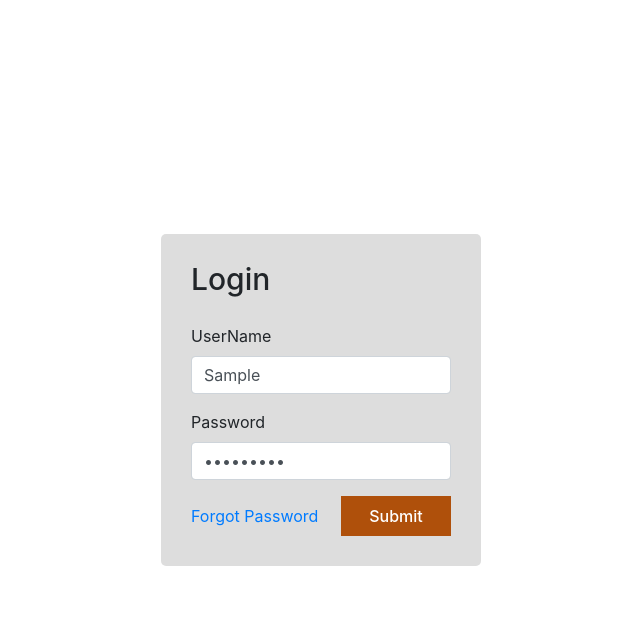
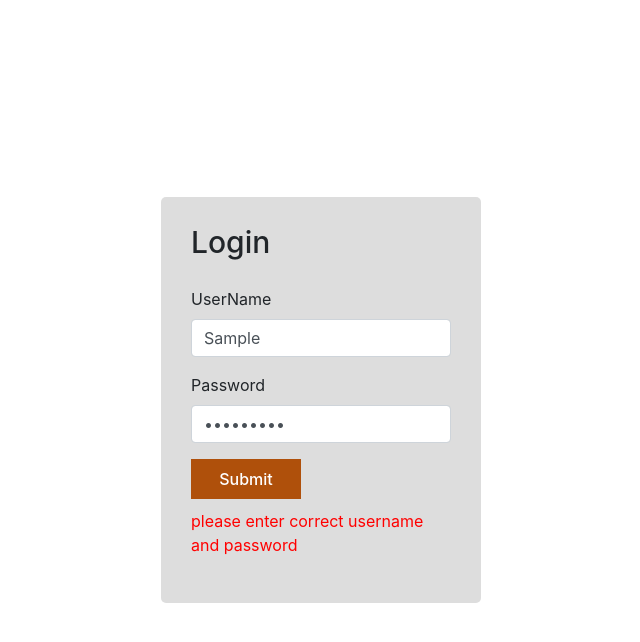
Before and after one commit to rushilogicrays/pokerstar, a React (Create React App) app: page / in a window 1280 px wide. Both pictures are taken after typing "Sample", "Sample123" into the empty fields and a click on the button "Submit". Shown: the top 642 px of the page, without its empty margins (319-959 px from the left). Built offline with nearby package versions, Linux system fonts and the light colour scheme; no server answers.

Commit message:
mior channges

```diff
--- a/src/screens/Login.js
+++ b/src/screens/Login.js
@@ -7,7 +7,7 @@ import axios from 'axios';
 const Login = (props) => {
     const [userName, setUserName] = useState(undefined);
     const [password, setPassword] = useState(undefined);
-    console.log("username --->", userName)
+    const [error, setError] = useState(false);
     const submitLogin = (event) => {
         //console.log("here");
         axios({
@@ -19,6 +19,7 @@ const Login = (props) => {
             }
           })
             .then(function (response) {
+                console.log("res ---->",response);
                 localStorage.setItem("accessToken", response.data.key)
             })
             .then(response => {
@@ -35,6 +36,7 @@ const Login = (props) => {
                         props.history.push('/pendingtournaments')
                 });
             })
+            .catch(error => setError(true))
         event.preventDefault();
     }
     return (
@@ -62,9 +64,12 @@ const Login = (props) => {
                         </Form.Group>
 
                         <div className="action-btn">
-                            <Link to="/change_password">Forgot Password</Link>
+                            {/* <Link to="/change_password">Forgot Password</Link> */}
                             <Button id="orange-btn" variant="primary" type="submit" onClick={e => submitLogin(e)}>Submit</Button>
                         </div>
+                        {error && <div>
+                            <p style={{color: "red", marginTop: 10}}>please enter correct username and password</p>
+                        </div>}
                     </Form>
                 </div>
             </div>
--- a/src/screens/TrannsactionWithdrawal.js
+++ b/src/screens/TrannsactionWithdrawal.js
@@ -24,7 +24,7 @@ const TrannsactionWithdrawal = (props) => {
     //console.log("transactionType", deductionData);
     // console.log("params ----->", localStorage.getItem("accessToken").trim());
     useEffect(() => {
-        setTo(props?.match?.params?.slug)
+        setFrom(props?.match?.params?.slug)
         setTransactionType("Withdrawal")
     },[])
     useEffect(() => {
--- a/src/screens/TransactionDeposit.js
+++ b/src/screens/TransactionDeposit.js
@@ -24,7 +24,7 @@ const TransactionDeposit = (props) => {
     //console.log("transactionType", deductionData);
     // console.log("params ----->", localStorage.getItem("accessToken").trim());
     useEffect(() => {
-        setFrom(props?.match?.params?.slug)
+        setTo(props?.match?.params?.slug)
         setTransactionType("Deposit")
     },[])
     useEffect(() => {
```
